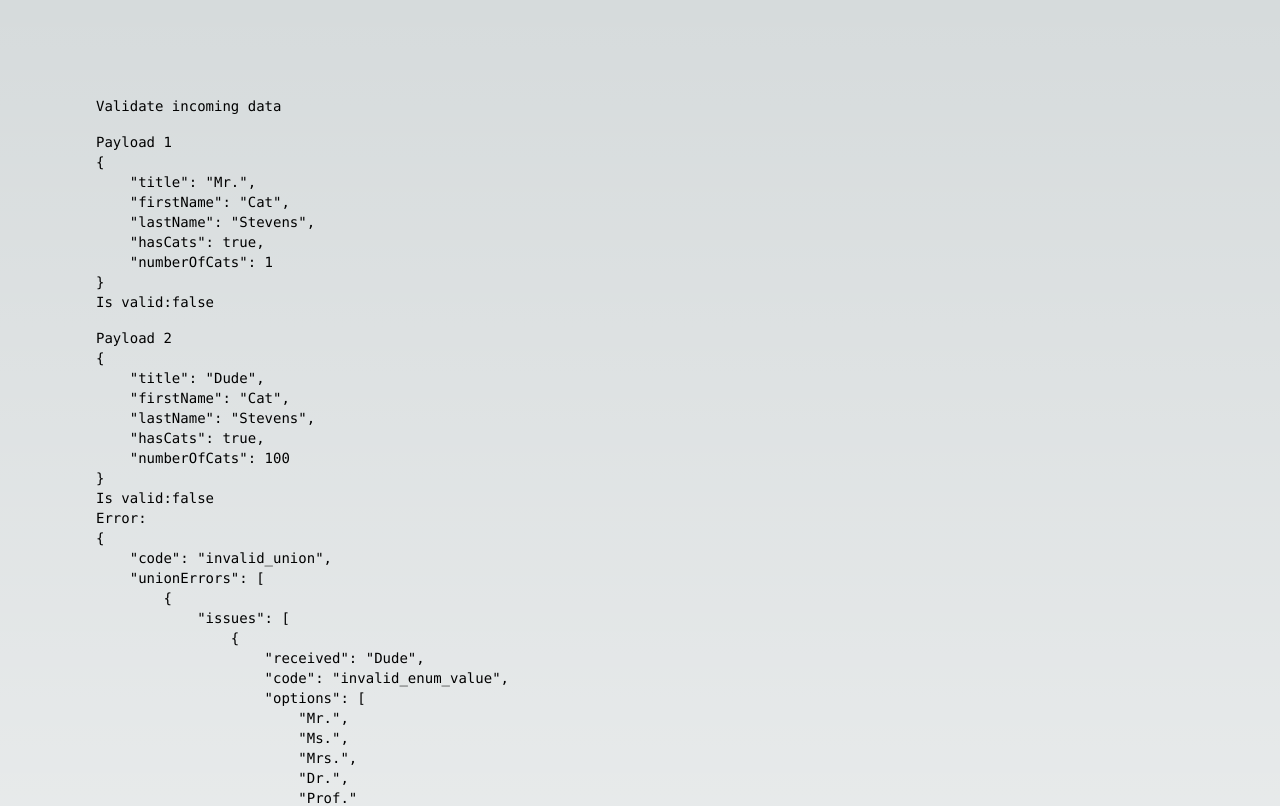
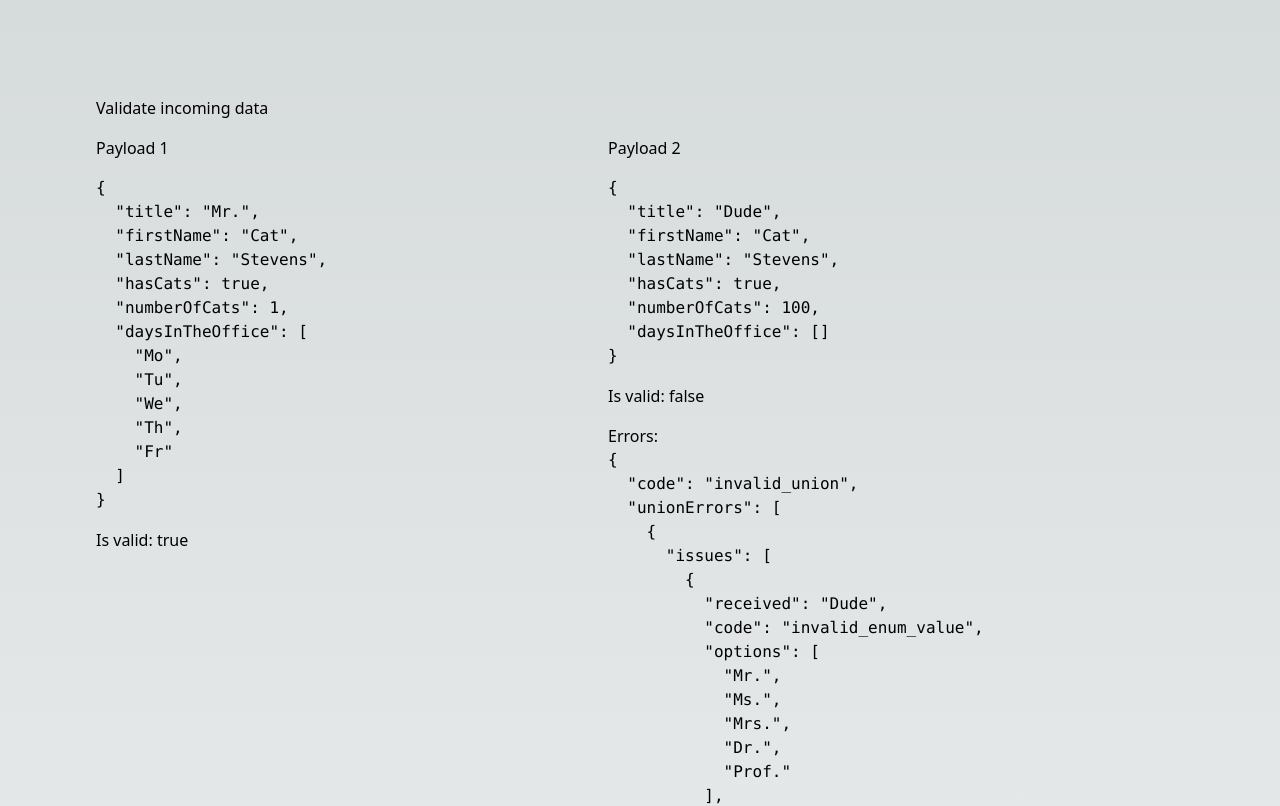
Before and after one commit to maurer2/Monte, a Next.js app in the folder example/: page /validate-incoming-data in a window 1280 px wide. Shown: the top 806 px of the page. Built offline with nearby package versions, Linux system fonts and the light colour scheme.

Commit message:
Fixed incoming data examples

```diff
--- a/example/src/app/api/get-invalid-data/route.ts
+++ b/example/src/app/api/get-invalid-data/route.ts
@@ -1,12 +1,13 @@
 import { NextResponse } from 'next/server';
 
-export async function GET(request: Request): Promise<NextResponse> {
+export async function GET(): Promise<NextResponse> {
   const payload = {
     title: 'Dude',
     firstName: 'Cat',
     lastName: 'Stevens',
     hasCats: true,
     numberOfCats: 100,
+    daysInTheOffice: [],
   };
   return NextResponse.json(payload);
 }
--- a/example/src/app/api/get-valid-data/route.ts
+++ b/example/src/app/api/get-valid-data/route.ts
@@ -1,14 +1,16 @@
 import { NextResponse } from 'next/server';
 
 import type { Schema } from '../../../schema/schema.types';
+import { daysOfWorkWeek } from '../../../schema/schema.constants';
 
-export async function GET(request: Request): Promise<NextResponse> {
+export async function GET(): Promise<NextResponse> {
   const payload: Schema = {
     title: 'Mr.',
     firstName: 'Cat',
     lastName: 'Stevens',
     hasCats: true,
     numberOfCats: 1,
+    daysInTheOffice: [...daysOfWorkWeek]
   };
   return NextResponse.json(payload);
 }
--- a/example/src/app/validate-form-data/page.tsx
+++ b/example/src/app/validate-form-data/page.tsx
@@ -7,6 +7,7 @@ import type { DefaultValues } from 'react-hook-form';
 import { zodResolver } from '@hookform/resolvers/zod';
 // import { DevTool } from '@hookform/devtools';
 
+// eslint-disable-next-line import/extensions
 import BackButton from '@/components/BackButton';
 
 import { schema } from '../../schema/schema';
@@ -64,8 +65,8 @@ export default function ValidateFormData() {
   // console.log(watch());
 
   return (
-    <main className="flex min-h-screen p-24">
-      <div className="z-10 w-full max-w-5xl font-mono text-sm">
+    <main className="min-h-screen p-24 font-sans">
+      <div className="w-full max-w-5xl">
         <h1 className="mb-4">Validate form data</h1>
 
         {/* <DevTool control={control} placement="top-right" /> */}
@@ -270,9 +271,8 @@ export default function ValidateFormData() {
             </button>
           </div>
         </form>
-
-        <BackButton cssClass="mt-4" />
       </div>
+      <BackButton cssClass="mt-4" />
     </main>
   );
 }
--- a/example/src/app/validate-incoming-data/page.tsx
+++ b/example/src/app/validate-incoming-data/page.tsx
@@ -3,83 +3,98 @@
 import { useEffect, useState } from 'react';
 import { fromZodError } from 'zod-validation-error';
 
+// eslint-disable-next-line import/extensions
 import BackButton from '@/components/BackButton';
 import { schema } from '../../schema/schema';
 import type { Schema } from '../../schema/schema.types';
+
+const fetchApiData = async <T,>(url: string): Promise<T> => {
+  const response = await fetch(url);
+
+  if (!response.ok) {
+    throw new Error(response.statusText);
+  }
+  const json = await response.json() as T;
+
+  return json;
+};
 
 export default function ValidateIncomingData() {
   const [validData, setValidData] = useState<Schema | null>(null);
   const [invalidData, setInvalidData] = useState<unknown | null>(null);
 
   useEffect(() => {
-    // eslint-disable-next-line @typescript-eslint/comma-dangle
-    const fetchApiData = async <T,>(url: string): Promise<T> => {
-      const data = await fetch(url);
-      const json = await data.json();
+    // TS not lying
+    (async () => {
+      try {
+        const data = await fetchApiData<Schema>('/api/get-valid-data');
+        setValidData(data);
+      } catch (error) {
+        setValidData(null);
+        console.log(error instanceof Error ? error.message : 'Error');
+      }
+    })();
 
-      return json;
-    };
-
-    fetchApiData<Schema>('/api/get-valid-data')
-      .then((data) => setValidData(data))
-      .catch((error: unknown) => {
-        setValidData(null);
-        console.log(error);
-      });
-
-    fetchApiData<unknown>('/api/get-invalid-data')
-      .then((data) => setInvalidData(data))
-      .catch((error: unknown) => {
+    // TS lying
+    (async () => {
+      try {
+        const data = await fetchApiData<Schema>('/api/get-invalid-data');
+        setInvalidData(data);
+      } catch (error) {
         setInvalidData(null);
-        console.log(error);
-      });
+        console.log(error instanceof Error ? error.message : 'Error');
+      }
+    })();
   }, []);
 
   const errorData = schema.safeParse(invalidData);
 
   return (
-    <main className="flex min-h-screen p-24">
-      <div className="z-10 w-full max-w-5xl font-mono text-sm">
-        <h1 className="mb-4">Validate incoming data</h1>
+    <main className="min-h-screen p-24 font-sans">
+      <div className="grid grid-cols-2 w-full max-w-5xl">
+        <h1 className="mb-4 col-span-full">Validate incoming data</h1>
 
-        <section>
-          <h2>Payload 1</h2>
-          <code>
-            <pre>{JSON.stringify(validData, undefined, 4)}</pre>
-          </code>
+        <section className="mb-8">
+          <h2 className="mb-4">Payload 1</h2>
+          {validData !== null && (
+            <code className="mb-4 block font-mono">
+              <pre className="whitespace-pre-wrap">{JSON.stringify(validData, undefined, 2)}</pre>
+            </code>
+          )}
           <p className="mb-4">
             Is valid:
+            {' '}
             {String(schema.safeParse(validData).success)}
-
           </p>
         </section>
 
         <section>
-          <h2>Payload 2</h2>
-          <code>
-            <pre>{JSON.stringify(invalidData, undefined, 4)}</pre>
-          </code>
-          <p>
+          <h2 className="mb-4">Payload 2</h2>
+          {invalidData !== null && (
+            <code className="mb-4 block font-mono">
+              <pre className="whitespace-pre-wrap">{JSON.stringify(invalidData, undefined, 2)}</pre>
+            </code>
+          )}
+          <p className="mb-4">
             Is valid:
+            {' '}
             {String(schema.safeParse(invalidData).success)}
-
           </p>
-          <p>Error:</p>
-          {!errorData.success && (
+          <p>Errors:</p>
+          {invalidData !== null && !errorData.success && (
             <ul>
               {fromZodError(errorData.error).details.map((currentError) => (
                 <li key={currentError.message}>
-                  <code>
-                    <pre>{JSON.stringify(currentError, undefined, 4)}</pre>
+                  <code className="font-mono">
+                    <pre className="whitespace-pre-wrap">{JSON.stringify(currentError, undefined, 2)}</pre>
                   </code>
                 </li>
               ))}
             </ul>
           )}
         </section>
-
-        <BackButton cssClass="mt-4" />
       </div>
+      <BackButton cssClass="mt-4" />
     </main>
   );
 }
--- a/example/src/components/BackButton/BackButton.tsx
+++ b/example/src/components/BackButton/BackButton.tsx
@@ -1,12 +1,13 @@
 'use client';
 
 import { useRouter } from 'next/navigation';
+import type { ReactElement } from 'react';
 
 type BackButtonProps = {
   cssClass?: string;
 };
 
-export default function BackButton({ cssClass }: BackButtonProps) {
+export default function BackButton({ cssClass }: BackButtonProps): ReactElement {
   const router = useRouter();
 
   return (
--- a/example/src/schema/schema.constants.ts
+++ b/example/src/schema/schema.constants.ts
@@ -2,4 +2,4 @@ export const titles = ['Mr.', 'Ms.', 'Mrs.', 'Dr.', 'Prof.'] as const satisfies
 
 export const daysOfWorkWeek = ['Mo', 'Tu', 'We', 'Th', 'Fr'] as const satisfies readonly string[];
 
-export const minimumDaysInTheOffice = 3 as const;
+export const minimumDaysInTheOffice = 3;
--- a/example/src/schema/schema.ts
+++ b/example/src/schema/schema.ts
@@ -1,5 +1,4 @@
-/* eslint-disable max-len, comma-style, function-paren-newline */
-/* eslint-disable @typescript-eslint/indent */
+/* eslint-disable max-len, comma-style, function-paren-newline, @typescript-eslint/indent */
 import { z } from 'zod';
 
 import { titles, daysOfWorkWeek, minimumDaysInTheOffice } from './schema.constants';
@@ -146,7 +145,6 @@ export const schema = z
     // #endregion
   })
   .strict()
-
   // numberOfCats shouldn't be set if hasCats is false
   .refine(
     ({ hasCats, numberOfCats }): boolean => {
@@ -160,7 +158,6 @@ export const schema = z
       path: ['numberOfCats'],
     },
   )
-
   // numberOfCats should be set if hasCats is true
   .refine(
     ({ hasCats, numberOfCats }): boolean => {
```
Also changed, not shown: example/.eslintrc.js.
